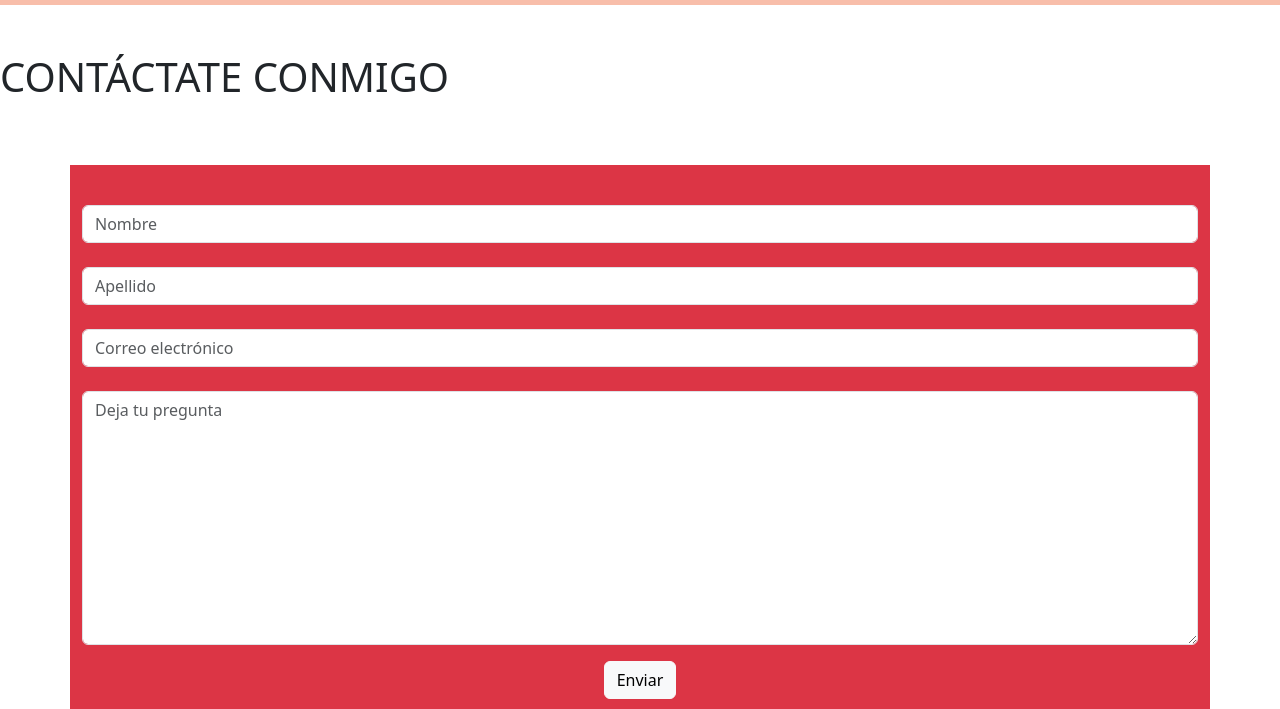
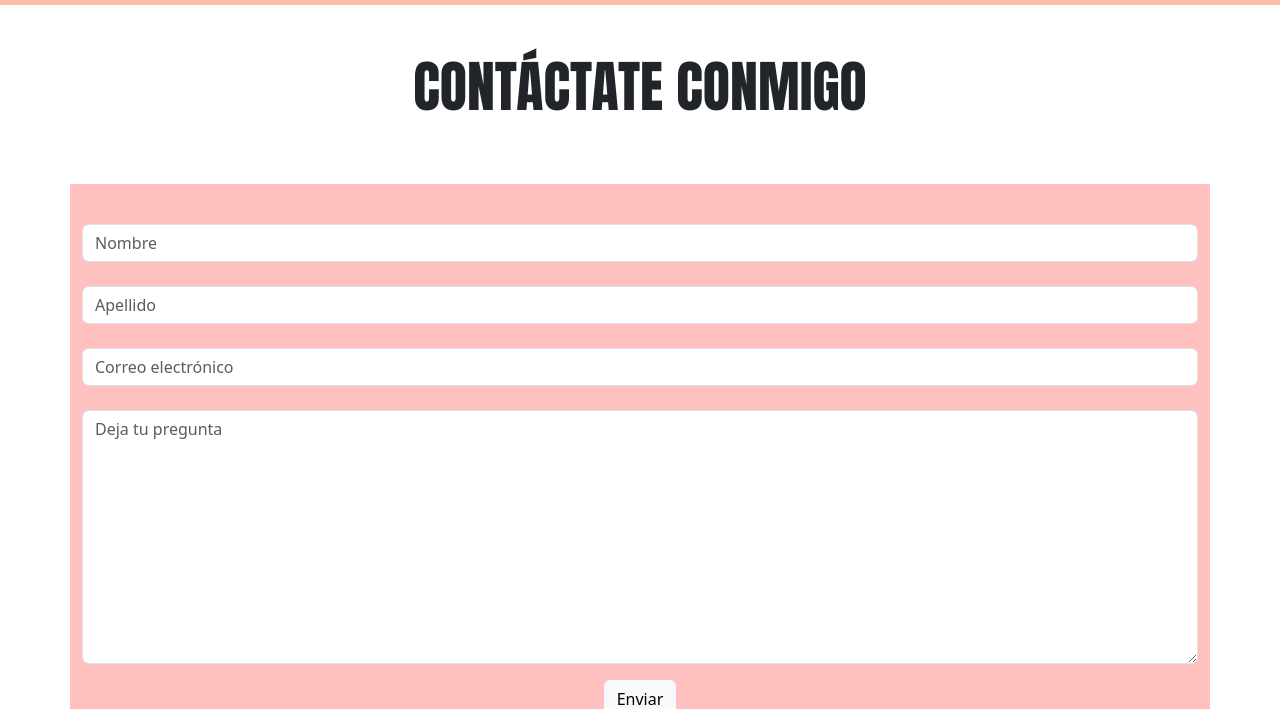
Before and after one commit to Avril2207/PreEntrega3-Albistur, a website: page pages/contacto.html in a window 1280 px wide. Shown: the part 91-800 px from the top of the page. Drawn offline with nearby package versions, Linux system fonts and the light colour scheme.

Commit message:
creo contactos

```diff
--- a/pages/contacto.html
+++ b/pages/contacto.html
@@ -89,7 +89,7 @@
     </header>
     <section>
       <h1 class="title_contacto py-5">CONTÁCTATE CONMIGO</h1>
-      <div class="container bg-danger py-3 my-3">
+      <div class="container py-3 my-3 fondo">
         <div>
           <label for="nombre" class="form-label"></label>
           <input
--- /dev/null
+++ b/scss/_contacto.scss
@@ -0,0 +1,8 @@
+.title_contacto {
+  font-size: 3.5rem;
+  font-family: "Anton", sans-serif;
+  text-align: center;
+}
+.fondo {
+  background-color: $bg;
+}
--- a/scss/style.scss
+++ b/scss/style.scss
@@ -4,3 +4,4 @@
 @import "sobremi";
 @import "productos";
 @import "FAQ";
+@import "contacto";
```
Also changed, not shown: css/style.css, 1 other file.
